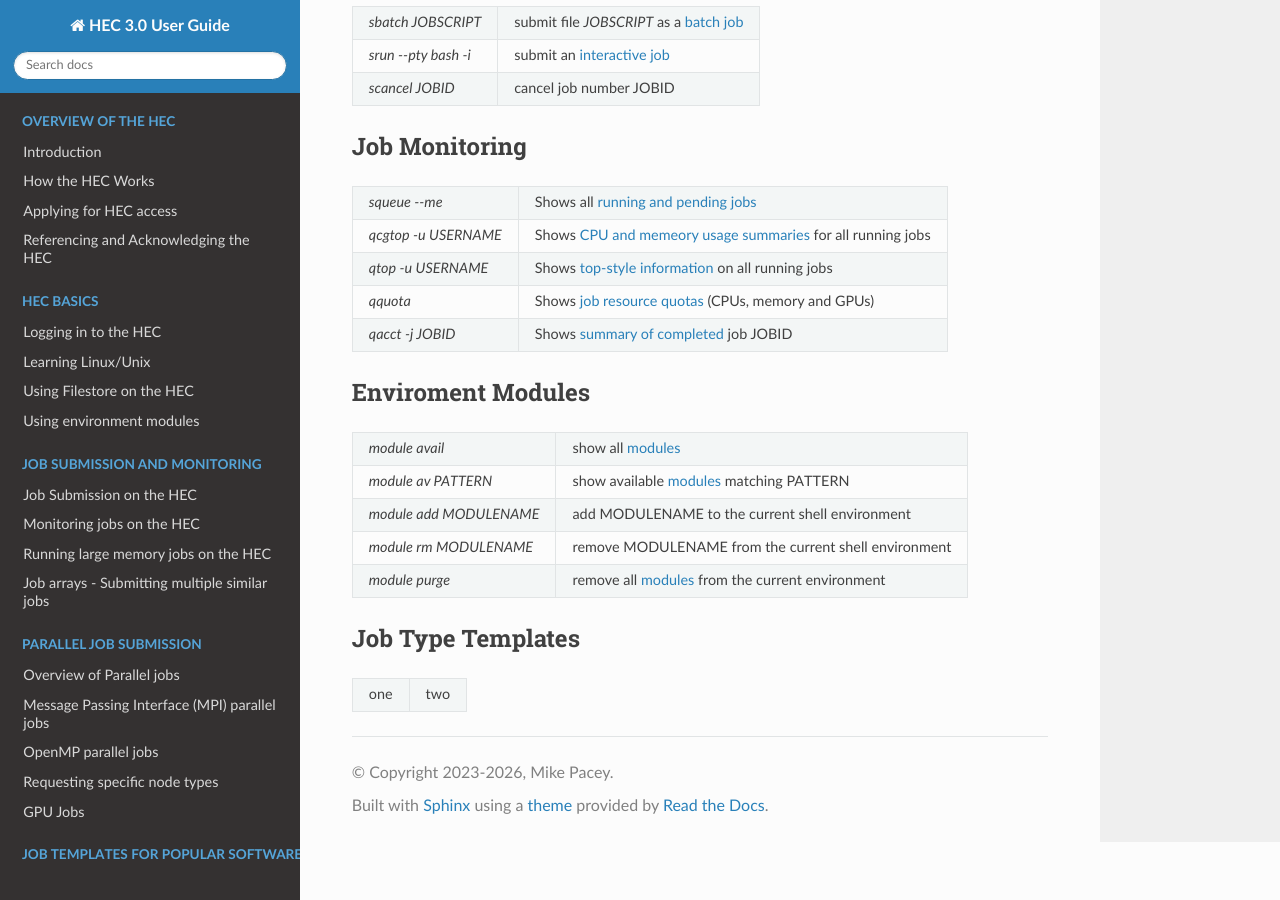
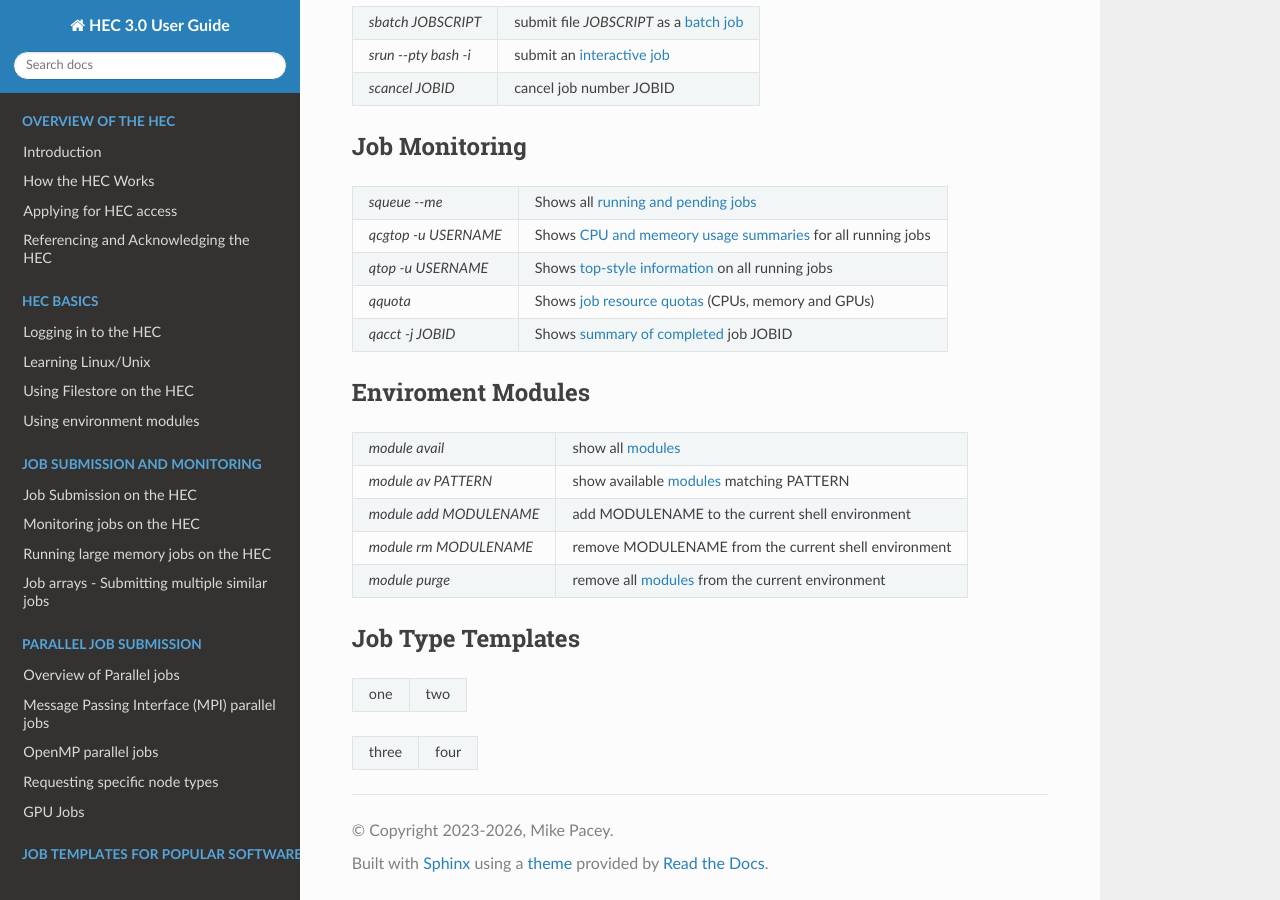
Before and after one commit to MikePacey/Lancaster-HEC, a Sphinx documentation site: the page built from docs/cheatsheet.rst, in a window 1280 px wide and 900 px high, scrolled down 605 px. Built offline with Sphinx 7.4.7 and the Read the Docs theme 3.1.0, drawn with Linux system fonts in a browser that asks for light colours; formulas are drawn with MathJax 3.

Commit message:
test branch

```diff
--- a/docs/cheatsheet.rst
+++ b/docs/cheatsheet.rst
@@ -101,3 +101,8 @@ Job Type Templates
          --mem=SIZE
          --cpus-per-task=N
     - submit a :ref:`gpu job<gpu jobs>` to the gpu-short queue, requesting N cores, SIZE memory and a single GPU
+
+.. list-table::
+
+  * - three
+    - four
```
